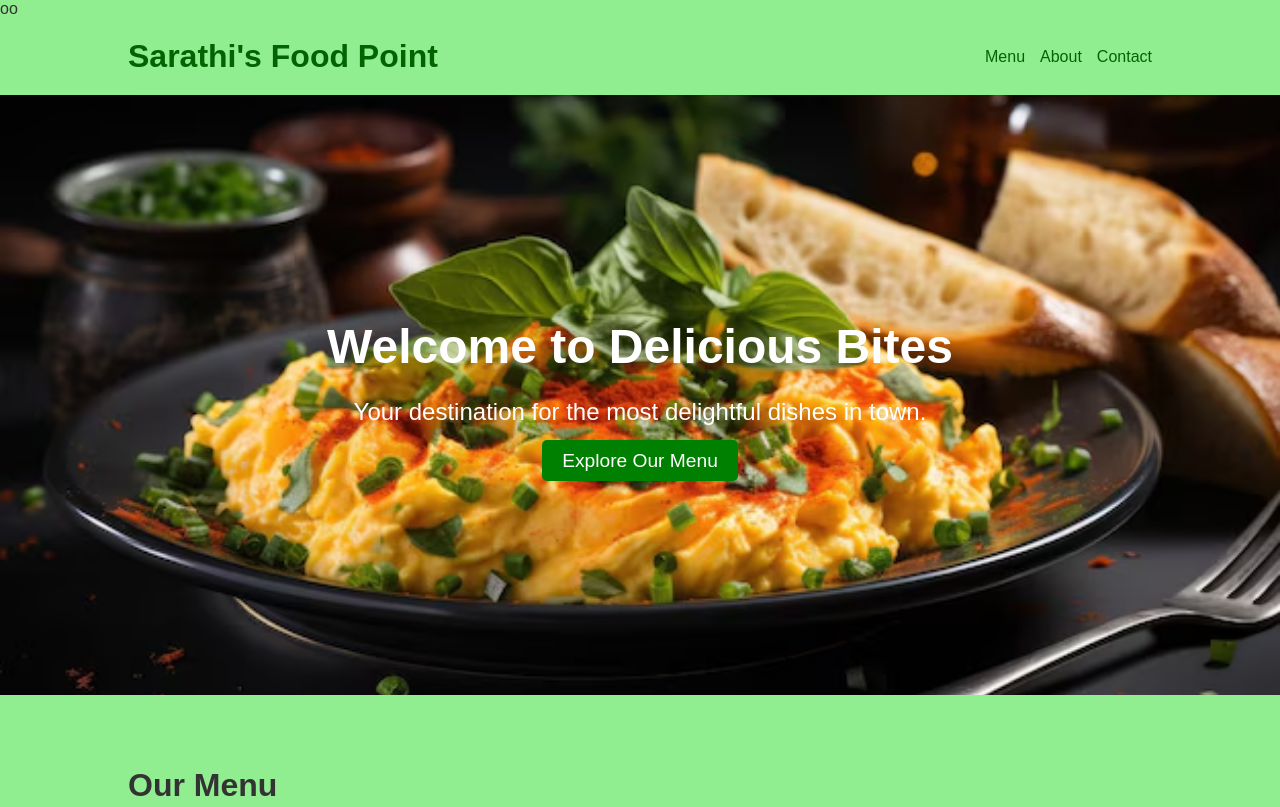
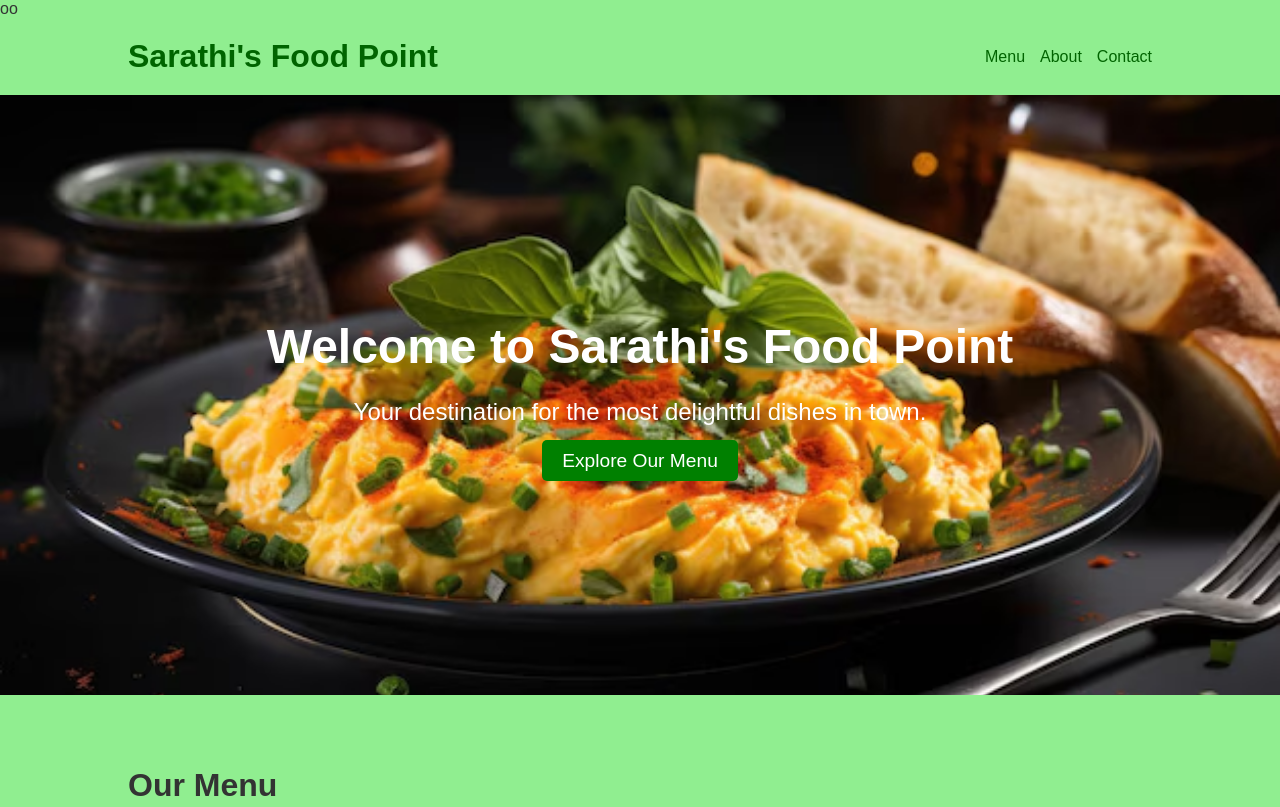
Before and after one commit to JITANSHU-17/Resturant, a plain HTML site: page index.html in a window 1280 px wide. Shown: the top 807 px of the page. Drawn offline with Linux system fonts and the light colour scheme.

Commit message:
Update index.html

```diff
--- a/index.html
+++ b/index.html
@@ -260,7 +260,7 @@
 
     <section class="hero">
         <div>
-            <h2>Welcome to Delicious Bites</h2>
+            <h2>Welcome to Sarathi's Food Point</h2>
             <p>Your destination for the most delightful dishes in town.</p>
             <a href="#menu" class="cta-button">Explore Our Menu</a>
         </div>
```
